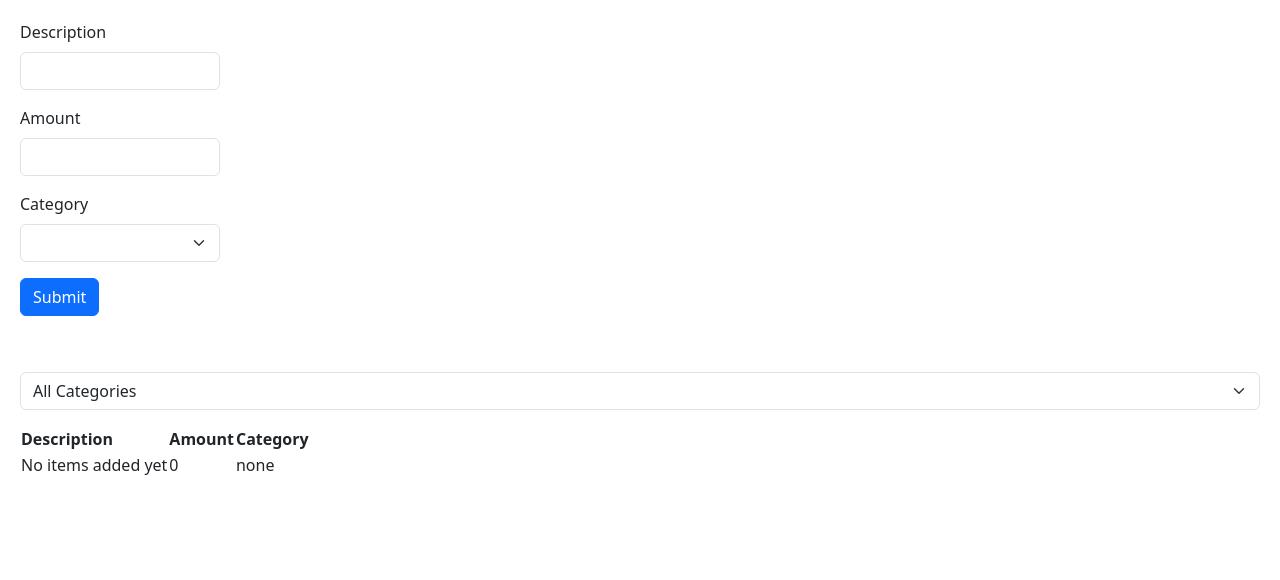
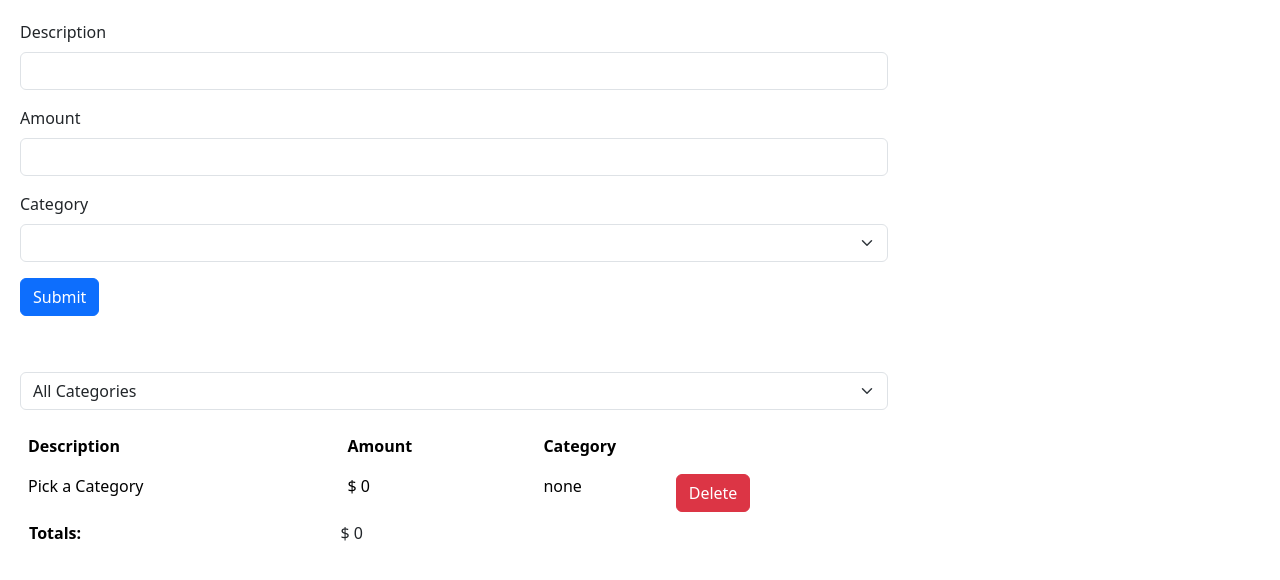
Before and after one commit to ClaudioAlbertoSica/Practica07---Forms-and-Filter-Project, a React (Vite) app in the folder Expense Tracker (Front End only)/: page / in a window 1280 px wide. Shown: the top 580 px of the page. Built offline with nearby package versions, Linux system fonts and the light colour scheme.

Commit message:
Functional. But has some issues.

```diff
--- a/Expense Tracker (Front End only)/src/App.tsx
+++ b/Expense Tracker (Front End only)/src/App.tsx
@@ -5,9 +5,7 @@ import List from "./components/List.tsx";
 
 function App() {
   const categoriesOptionArray = ["Groceries", "Utilities", "Enterteinment"];
-  const [expensesArray, setExpensesArray] = useState([
-    { id: -1, description: "No items added yet", amount: 0, category: "none" },
-  ]);
+  const [expensesArray, setExpensesArray] = useState([{ id: -1, description: "Pick a Category", amount: 0, category: "none" }]);
   const [selectedFilter, setSelectedFilter] = useState("none");
 
   const handleFormData = (desc: string, am: number, cat: string) => {
@@ -25,15 +23,15 @@ function App() {
     return expensesArray.length == 0 ? 0 : expensesArray.length - 1;
   };
 
-  const test = (selectedValue: string) => {
-    setSelectedFilter(selectedValue);
+  const deleteExpenseFromArray = (idToBeDeleted: number) => {
+    setExpensesArray(expensesArray.filter((item) => item.id != idToBeDeleted));
   };
 
   return (
     <>
       <Form categoriesArray={categoriesOptionArray} handleSubmit={handleFormData} />
-      <Filter optionsArray={categoriesOptionArray} filterStateSetter={test} />
-      <List arrayToList={expensesArray} categoryAsFilter={selectedFilter} />
+      <Filter optionsArray={categoriesOptionArray} filterStateSetter={setSelectedFilter} />
+      <List arrayToList={expensesArray} categoryAsFilter={selectedFilter} handleDeleteButton={deleteExpenseFromArray} />
     </>
   );
 }
--- a/Expense Tracker (Front End only)/src/components/Form.css
+++ /dev/null
@@ -1,3 +0,0 @@
-#form-div{
-    width: 200px
-}
--- a/Expense Tracker (Front End only)/src/components/Form.tsx
+++ b/Expense Tracker (Front End only)/src/components/Form.tsx
@@ -1,5 +1,4 @@
 import { FormEvent, useRef } from "react";
-import "./Form.css";
 
 interface Properties {
   categoriesArray: string[];
--- a/Expense Tracker (Front End only)/src/components/List.tsx
+++ b/Expense Tracker (Front End only)/src/components/List.tsx
@@ -1,26 +1,52 @@
 interface Properties {
   arrayToList: { id: number; description: string; amount: number; category: string }[];
   categoryAsFilter?: string;
+  handleDeleteButton: (id: number) => void;
 }
 
-function List({ arrayToList, categoryAsFilter = "-1" }: Properties) {
+function List({ arrayToList, categoryAsFilter = "All categories", handleDeleteButton }: Properties) {
+  let totalToDisplay = 0;
+  const arrayToBeListed = () => {
+    let arrayToReturn: { id: number; description: string; amount: number; category: string }[];
+
+    if (categoryAsFilter != "All Categories") {
+      arrayToReturn = arrayToList.filter((item) => item.category == categoryAsFilter && item);
+    } else {
+      arrayToReturn = arrayToList.filter((item) => item.category != "none" && item);
+    }
+
+    totalToDisplay = arrayToReturn.reduce((acum, item) => (acum += item.amount), 0);
+    return arrayToReturn;
+  };
+
   return (
-    <table>
+    <table className="table table-borderless">
+      <thead>
         <tr>
           <th>Description</th>
           <th>Amount</th>
-        <th>Category</th>
-        <th></th>
+          <th colSpan={2}>Category</th>
         </tr>
-      {arrayToList.map(
-        (item) =>
-          item.category == categoryAsFilter && (
-            <tr>
-              <td>{item.description}</td> <td>{item.amount}</td>
+      </thead>
+      <tbody>
+        {arrayToBeListed().map((item) => (
+          <tr key={item.id}>
+            <td>{item.description}</td> <td>$ {item.amount}</td>
             <td>{item.category}</td>
+            <td>
+              <button type="button" className="btn btn-danger" onClick={() => handleDeleteButton(item.id)}>
+                Delete
+              </button>
+            </td>
           </tr>
-          )
-      )}
+        ))}
+      </tbody>
+      <tfoot>
+        <td>
+          <b>Totals:</b>
+        </td>
+        <td colSpan={3}>$ {totalToDisplay}</td>
+      </tfoot>
     </table>
   );
 }
--- a/Expense Tracker (Front End only)/src/index.css
+++ b/Expense Tracker (Front End only)/src/index.css
@@ -1,3 +1,7 @@
 body{
     padding: 20px
 }
+
+#root{
+    width: 70%;
+}
```
Lines whose indentation alone changed are shown as unchanged.
